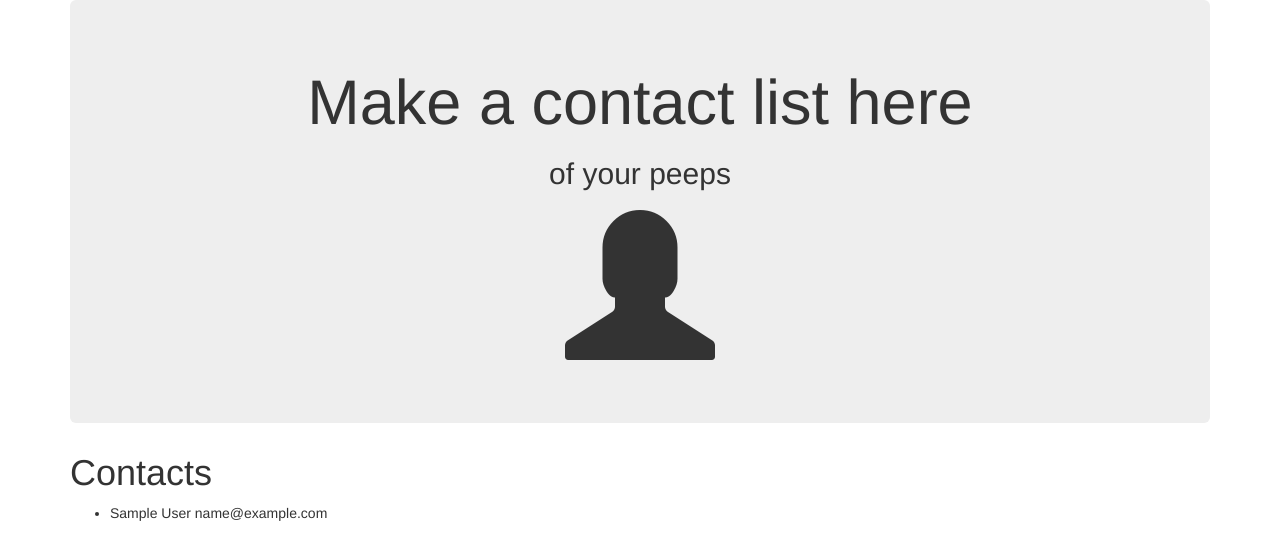
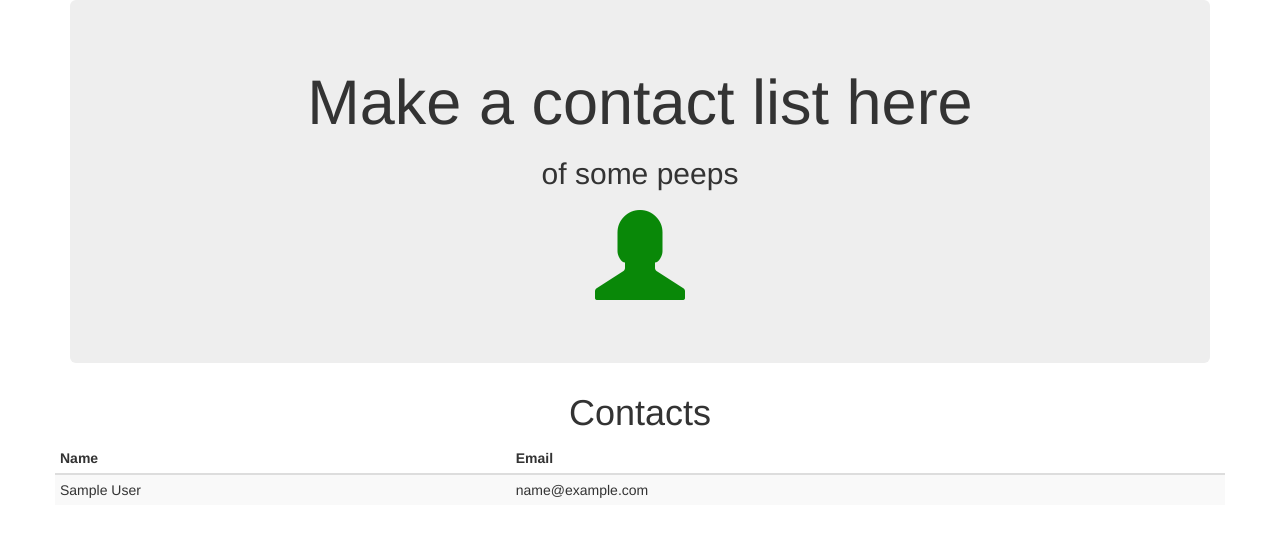
Before and after one commit to joelstanner/cf_django_challenge, a Django app: page / in a window 1280 px wide. Shown: the top 560 px of the page. Run offline with Django 3.2, Linux system fonts and the light colour scheme; tables that the repository leaves empty hold one stand-in row (values such as "Sample post"); some libraries are stand-ins or nearby versions.

Commit message:
setting up "add new contact"

```diff
--- a/userapp/djangousers/models.py
+++ b/userapp/djangousers/models.py
@@ -3,7 +3,7 @@ from django.db import models
 
 class Contact(models.Model):
 
-    first_name = models.CharField(max_length=255, blank=False)
+    first_name = models.CharField(max_length=255, blank=False,)
     last_name = models.CharField(max_length=255,)
     email = models.EmailField(max_length=254,)
 
--- a/userapp/djangousers/templates/contact_list.html
+++ b/userapp/djangousers/templates/contact_list.html
@@ -12,19 +12,31 @@
   <div class="container">
     <div class="jumbotron">
       <h1 class="text-center">Make a contact list here</h1>
-      <h2 class="text-center">of your peeps</h2>
+      <h2 class="text-center">of some peeps</h2>
       <h2 class="text-center">
         <span class="glyphicon glyphicon-user"></span>
       </h2>
     </div>
-    <h1>Contacts</h1>
-    <ul>
-      {% for contact in object_list %}
-        <li class="contact">{{ contact }} {{ contact.email }}</li>
-      {% endfor %}
-    </ul>
+    <h1 class="text-center">Contacts</h1>
+    <div class="row">
+      <table class="table table-striped table-hover table-condensed">
+        <thead>
+          <tr>
+            <th>Name</th>
+            <th>Email</th>
+          </tr>
+        </thead>
+        <tbody>
+          {% for contact in object_list %}
+            <tr>
+              <td>{{ contact }}</td><td>{{ contact.email }}</td>
+            </tr>
+          {% endfor %}
+        </tbody>
+      </table>
 
-  </div>
+    </div>
+  </div> <!--     /container      -->
   <script src="/static/jquery/jquery-2.1.3.min.js"></script>
   <script src="/static/bootstrap/js/bootstrap.min.js"></script>
 </body>
--- a/userapp/djangousers/views.py
+++ b/userapp/djangousers/views.py
@@ -1,6 +1,7 @@
 from django.shortcuts import render
 from django.http import HttpResponse
-from django.views.generic import ListView
+from django.views.generic import ListView, CreateView
+from django.core.urlresolvers import reverse
 
 from djangousers.models import Contact
 
@@ -9,3 +10,12 @@ class ListContactView(ListView):
 
     model = Contact
     template_name = 'contact_list.html'
+
+
+class CreateContactView(CreateView):
+
+    model = Contact
+    template_name = 'edit_contact.html'
+
+    def get_success_url(self):
+        return reverse('contacts-list')
--- a/userapp/userapp/static/base.css
+++ b/userapp/userapp/static/base.css
@@ -1,3 +1,4 @@
 h2 span.glyphicon.glyphicon-user {
-    font-size: 5em;
+    font-size: 3em;
+    color: #098808;
 }
--- a/userapp/userapp/urls.py
+++ b/userapp/userapp/urls.py
@@ -5,6 +5,8 @@ import djangousers.views
 
 urlpatterns = patterns('',
     url(r'^$', djangousers.views.ListContactView.as_view(),
-        name='contact_list',),
+        name='contacts-list',),
+    url(r'^new$', djangousers.views.CreateContactView.as_view(),
+        name='contacts-new',),
     url(r'^admin/', include(admin.site.urls)),
 )
```
Also changed, not shown: userapp/djangousers/templates/edit_contact.html (added, +28 -0 lines).
